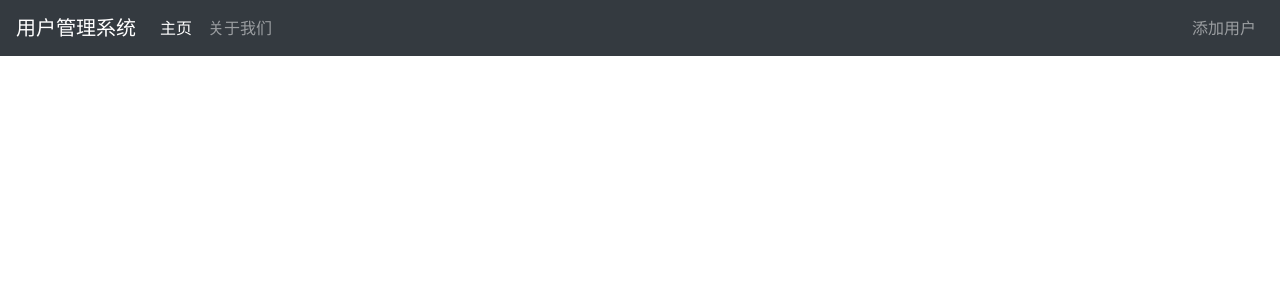
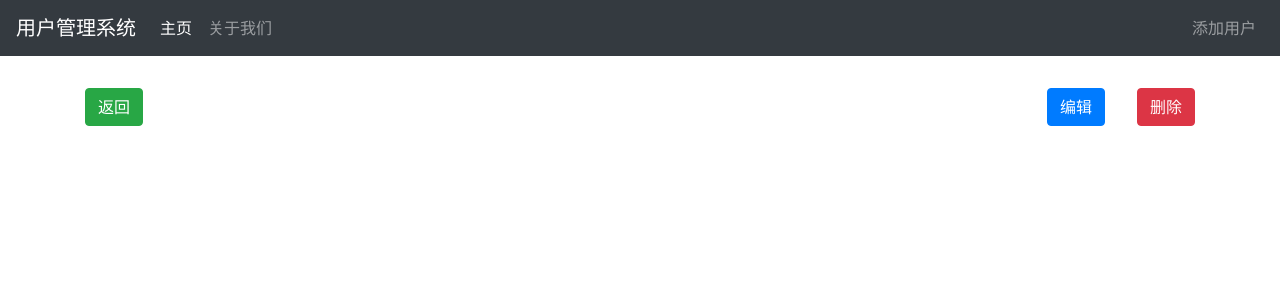
Before and after one commit to q2419068625/vue3-ts-sysment, a Vue app: page /details/1 in a window 1280 px wide. Before the commit this address had no page. Shown: the top 300 px of the page. Built offline with nearby package versions, Linux system fonts and the light colour scheme; data requests are answered from the project's data file.

Commit message:
跳转详情页

```diff
--- a/src/router/index.ts
+++ b/src/router/index.ts
@@ -16,6 +16,11 @@ const routes: Array<RouteRecordRaw> = [
     path: '/add',
     name: 'Add',
     component: () => import('../views/Add.vue')
+  },
+  {
+    path: '/details/:id',
+    name: 'Details',
+    component: () => import('../views/Details.vue')
   }
 ]
 
--- /dev/null
+++ b/src/views/Details.vue
@@ -0,0 +1,36 @@
+<template>
+  <div class="details container">
+    <h1 class="page-header">
+      <router-link class="btn btn-success" to="/">返回</router-link>
+      <span style="float: right">
+        <router-link class="btn btn-primary" to="/edit/1">编辑</router-link>
+        &nbsp;
+        <button class="btn  btn-danger">删除</button>
+      </span>
+    </h1>
+  </div>
+</template>
+
+<script lang="ts">
+import { onMounted, ref } from "vue";
+import { useRoute } from "vue-router";
+import axios from "axios";
+import { Customer } from "@/utils/typs.ts";
+export default {
+  setup() {
+    const route = useRoute();
+    const customer = ref<Customer>();
+    onMounted(async () => {
+      const res = await axios.get(
+        "http://localhost:3000/users/" + route.params.id
+      );
+      console.log(res.data);
+      customer.value = res.data;
+    });
+
+    return { customer };
+  },
+};
+</script>
+
+<style scoped></style>
--- a/src/views/Home.vue
+++ b/src/views/Home.vue
@@ -16,7 +16,9 @@
           <td>{{ item.name }}</td>
           <td>{{ item.phone }}</td>
           <td>{{ item.email }}</td>
-          <td></td>
+          <td>
+             <router-link class="btn btn-warning" :to="'/details/' + item.id">详情</router-link>
+          </td>
         </tr>
       </tbody>
     </table>
```
